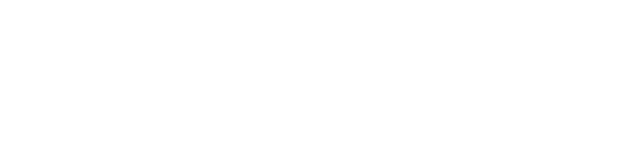
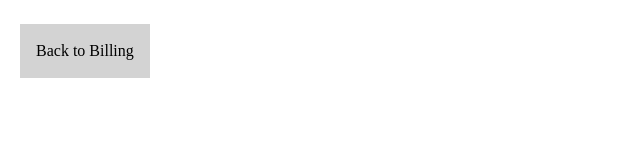
Before and after one commit to BradEstacio/itmd362-project1, a plain HTML site: page shipping.html in a window 1280 px wide. Shown: the whole page, without its empty margins (0-640 px from the left). Drawn offline with Linux system fonts and the light colour scheme.

Commit message:
Add 'Back to Billing' button

```diff
--- a/shipping.html
+++ b/shipping.html
@@ -7,5 +7,6 @@
   <link rel="stylesheet" href="assets/css/screen.css" />
 </head>
 <body>
+  <a href="billing" class="button">Back to Billing</a>
 </body>
 </html>
```
